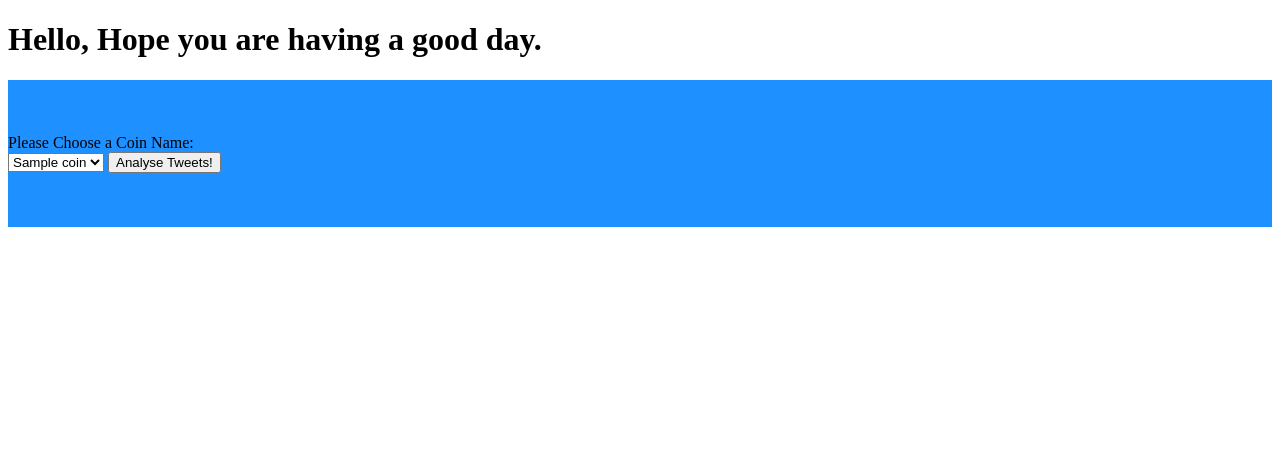
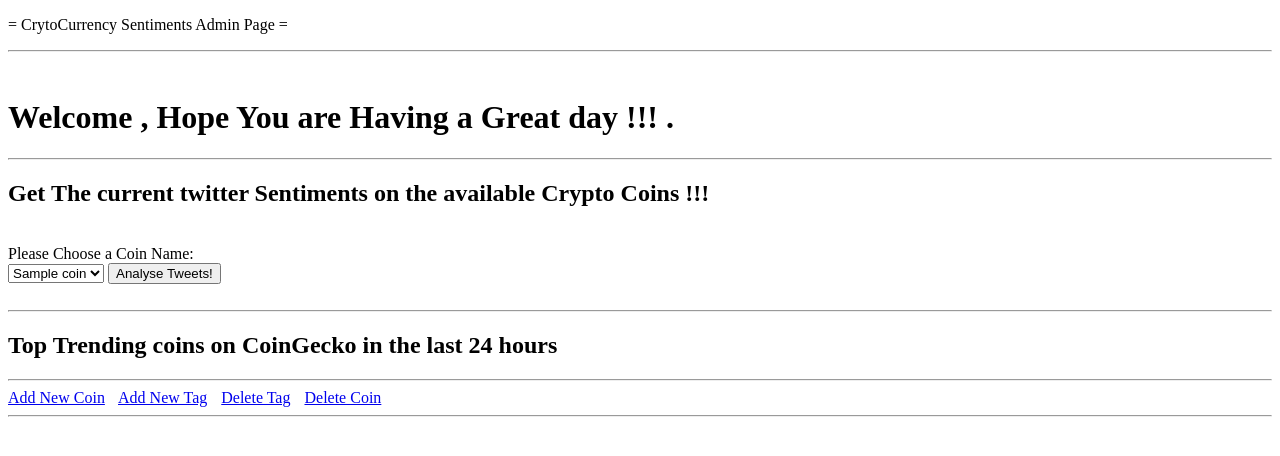
Before and after one commit to CS601-F21/side-project-NilimaJha, a Flask app: page /home in a window 1280 px wide. Shown: the top 456 px of the page. Run offline with Flask 2, Linux system fonts and the light colour scheme; tables that the repository leaves empty hold one stand-in row (values such as "Sample post"); parts of the project's set-up code (start-up, migrations or seed data) failed here and were passed over.

Commit message:
Modify page to display top trending in the search of the CoinGeko.

```diff
--- a/app/templates/home.html
+++ b/app/templates/home.html
@@ -1,21 +1,17 @@
-<!DOCTYPE html>
-<html lang="en">
-    <head>
-        <meta charset="UTF-8">
-        {% if title %}
-        <title>{{title}}</title>
-        {% else %}
-        <title>Default Title.</title>
-        {% endif %}
-    </head>
-    <body>
+{% extends "base_template.html" %}
+
+{% block content %}
+        <br/>
         {% if greetings %}
         <h1>{{greetings.greeting}}</h1>
         {% else %}
-        <h1>Hello, Hope you are having a good day.</h1>
+        <h1>Welcome , Hope You are Having a Great day !!! .</h1>
+
         {% endif %}
-        <div style="background-color:DodgerBlue;">
-            <br/><br/><br/>
+        <div class="search">
+            <hr/>
+            <h2> Get The current twitter Sentiments on the available Crypto Coins !!! </h2>
+            <br/>
             <form method="post" action="#" novalidate>
                 {{ form.hidden_tag() }}
                 <label>
@@ -29,8 +25,24 @@
                         {% endfor %}
                     </select>
                 {{ form.submit() }}
-                <br/><br/><br/><br/>
+                <br/><br/>
             </form>
         </div>
-    </body>
-</html>
+
+        <hr/>
+        <div class="topsearched">
+            <h2>Top Trending coins on CoinGecko in the last 24 hours</h2>
+            <ol>
+                {% for coin in top_searched_coins %}
+                <li>{{ coin }}</li>
+                {% endfor %}
+            </ol>
+        </div>
+
+        <hr/>
+        <span><a href="/add_new_coin/@dm!n/p@ssw0rd" style="margin-right:10px">Add New Coin</a></span>
+        <span><a href="/add_new_tag" style="margin-right:10px">Add New Tag</a></span>
+        <span><a href="/remove_tag" style="margin-right:10px">Delete Tag</a></span>
+        <span><a href="/delete_coin" style="margin-right:10px">Delete Coin</a></span>
+        <hr/>
+{% endblock %}
```
